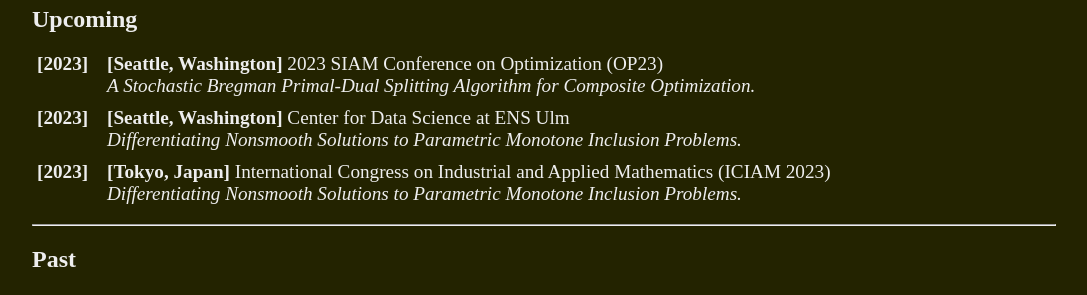
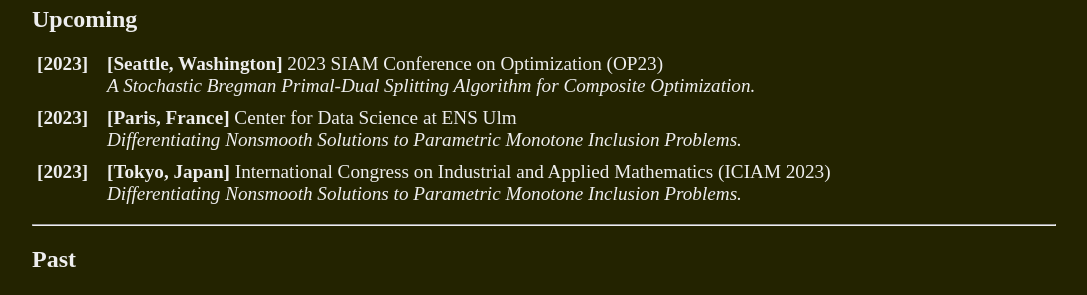
Before and after one commit to tonysf/tonysf.github.io, a Jekyll site: the page built from talks/index.html, in a window 1280 px wide. Shown: the part 275-570 px from the top of the page, without its empty margins (96-1183 px from the left). Built offline with Jekyll 4.4.1, drawn with Linux system fonts in a browser that asks for light colours.

Commit message:
Update index.html
Had the wrong city listed

```diff
--- a/talks/index.html
+++ b/talks/index.html
@@ -6,7 +6,7 @@ title: Talks - Antonio SILVETI-FALLS
 <p><ul class="publications">
 	<label><b>[2023]</b></label><li>  <b>[Seattle, Washington]</b> 2023 SIAM Conference on Optimization (OP23)<br>
 		<i>A Stochastic Bregman Primal-Dual Splitting Algorithm for Composite Optimization.</i></li>
-	<label><b>[2023]</b></label><li>  <b>[Seattle, Washington]</b> Center for Data Science at ENS Ulm<br>
+	<label><b>[2023]</b></label><li>  <b>[Paris, France]</b> Center for Data Science at ENS Ulm<br>
 		<i>Differentiating Nonsmooth Solutions to Parametric Monotone Inclusion Problems.</i></li>
 	<label><b>[2023]</b></label><li>  <b>[Tokyo, Japan]</b> International Congress on Industrial and Applied Mathematics (ICIAM 2023)<br>
 		<i>Differentiating Nonsmooth Solutions to Parametric Monotone Inclusion Problems.</i></li>
```
